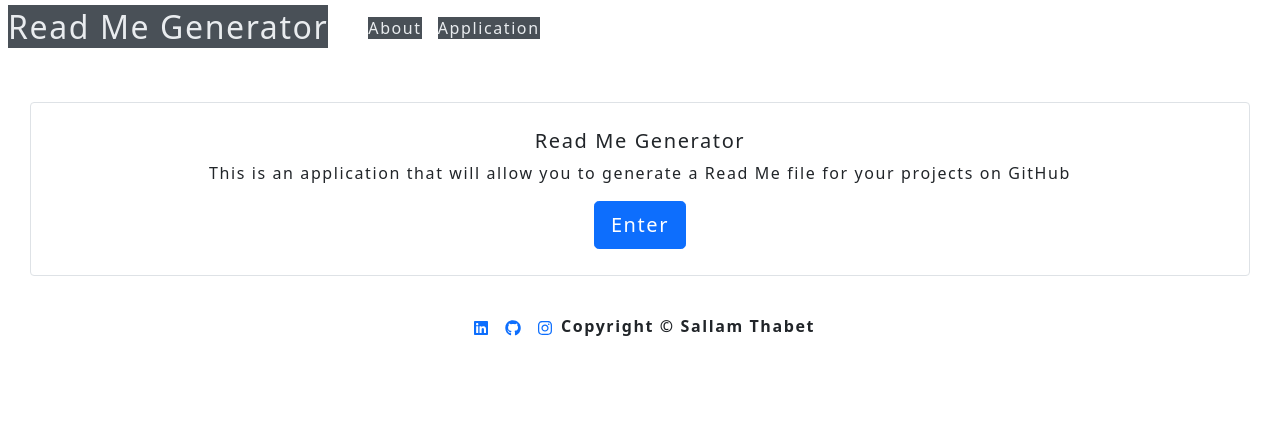
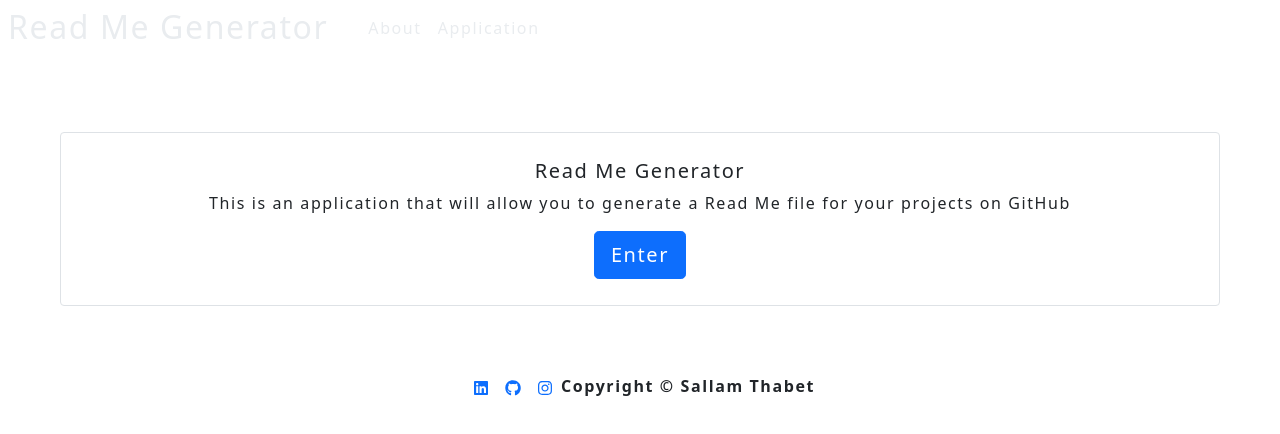
Before and after one commit to thabets/ReadMeGeneratorReact, a React (Create React App) app in the folder read-me-generator/: page / in a window 1280 px wide. Shown: the top 434 px of the page. Built offline with nearby package versions, Linux system fonts and the light colour scheme.

Commit message:
Corrected css and added features

```diff
--- a/read-me-generator/src/index.css
+++ b/read-me-generator/src/index.css
@@ -44,7 +44,7 @@ code {
   margin-left: var(--spacing-two);
 }
 .hbackground {
-  background-color: #495057;
+
   color: #e9ecef;
   text-decoration: none;
 }
@@ -63,8 +63,11 @@ li {
   padding-right: 10px;
 }
 .mar {
-  margin: 30px 30px 30px 30px;
+  margin: 60px 60px 60px 60px;
 }
 .header{
-  background-image: 'linear-gradient(to right, rgba(0, 224, 255, 1), rgba(0, 133, 255, 1))';
+  color: 'black';
 }
+.border{
+  border-radius: '3rem';
+}
```
